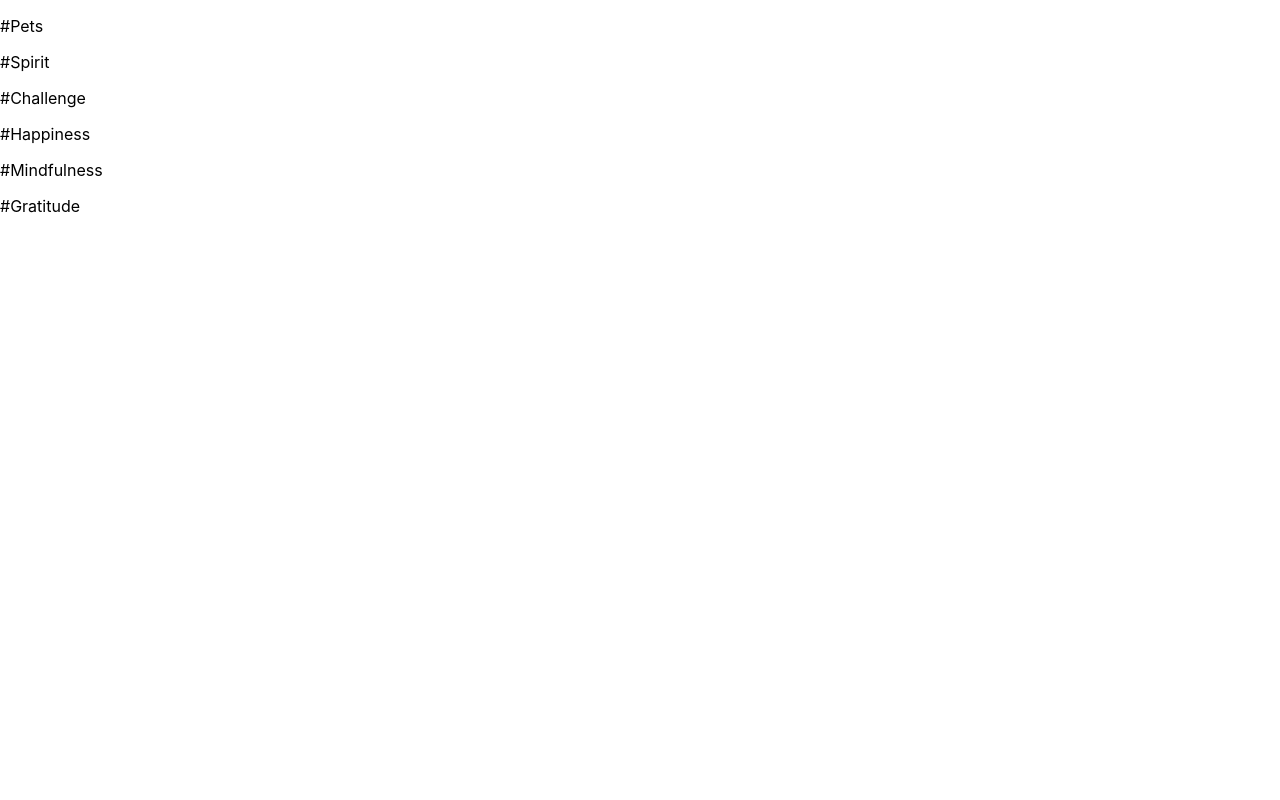
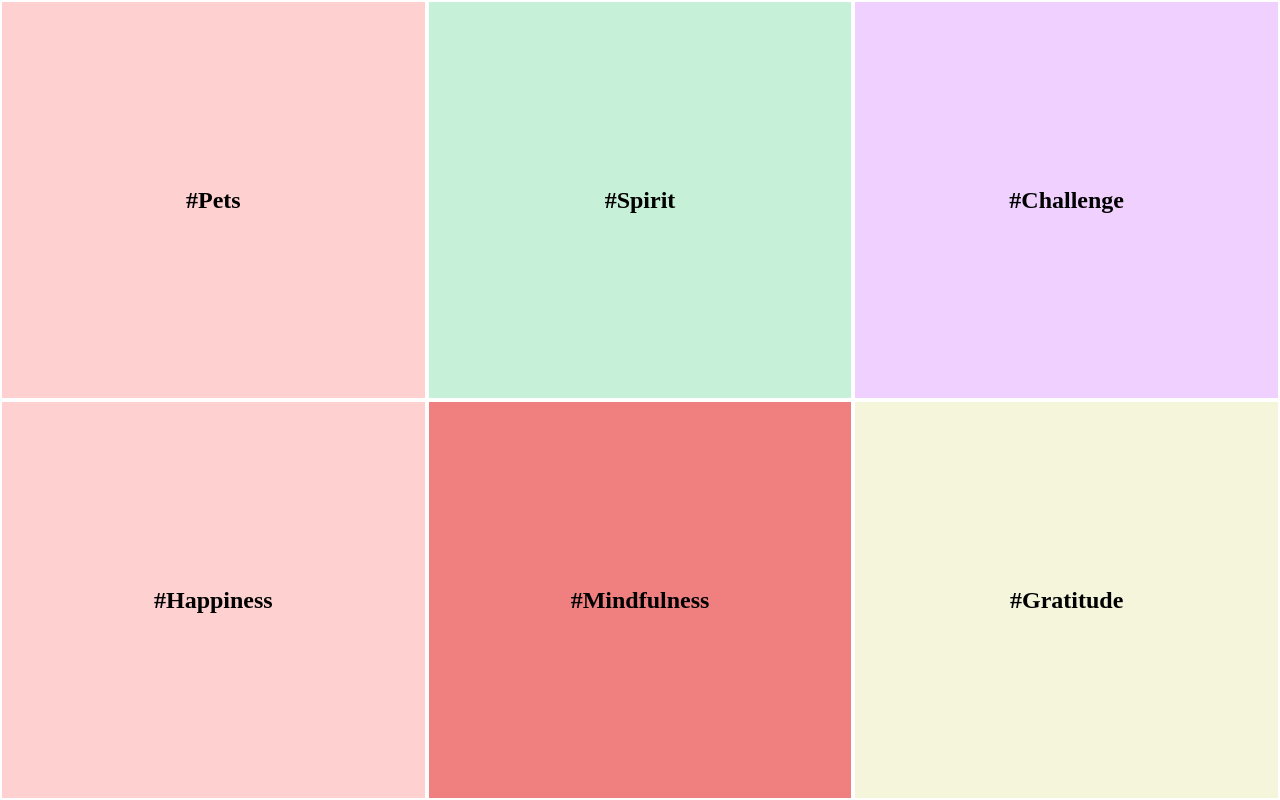
Before and after one commit to MeriemBenIsmail/Reddit-BigData, a React (Create React App) app: page /live-view in a window 1280 px wide. Built offline with nearby package versions, Linux system fonts and the light colour scheme.

Commit message:
added random colors

```diff
--- /dev/null
+++ b/src/components/LiveViewContainer/LiveView.color.js
@@ -0,0 +1,46 @@
+const colors = [
+  "#ffd1dc",
+  "#ffb6c1",
+  "#ffa07a",
+  "#ffb347",
+  "#ffdab9",
+  "#ffe4e1",
+  "#f0fff0",
+  "#f5f5dc",
+  "#f0e68c",
+  "#fafad2",
+  "#fffacd",
+  "#e0ffff",
+  "#e6e6fa",
+  "#d8bfd8",
+  "#dda0dd",
+  "#f08080",
+  "#98fb98",
+  "#b0c4de",
+  "#87ceeb",
+  "#afeeee",
+  "#ffc5d9",
+  "#ffd1e1",
+  "#f0d0ff",
+  "#e5e5ff",
+  "#d0f0c0",
+  "#c7f0d8",
+  "#d0f0ff",
+  "#c7e5ff",
+  "#ffe5c7",
+  "#ffd1c7",
+  "#e5d0c7",
+  "#c7d0e5",
+  "#c7d0ff",
+  "#d0c7ff",
+  "#e5c7ff",
+  "#ffc7e5",
+  "#ffd0d0",
+  "#f0c0d0",
+  "#d0c0f0",
+  "#c0d0f0",
+];
+
+export const getColor = () => {
+  return colors[Math.floor(Math.random() * colors.length)];
+};
--- a/src/components/LiveViewContainer/LiveViewContainer.jsx
+++ b/src/components/LiveViewContainer/LiveViewContainer.jsx
@@ -1,5 +1,7 @@
+import classes from "./LiveViewContainer.module.css";
 import { useEffect, useState } from "react";
 import { MOCK_HASHTAGS } from "../../mockHashtags";
+import LiveViewItem from "../LiveViewItem/LiveViewItem";
 
 const LiveViewContainer = () => {
   const [hashtags, setHashtags] = useState([]);
@@ -32,9 +34,9 @@ const LiveViewContainer = () => {
   }, [hashtags]);
 
   return (
-    <div className="liveViewContainer">
+    <div className={classes.liveViewContainer}>
       {hashtags.slice(0, 6).map((hashtag, index) => {
-        return <p key={index}>{hashtag}</p>;
+        return <LiveViewItem text={hashtag} key={index} />;
       })}
     </div>
   );
--- a/src/components/LiveViewContainer/LiveViewContainer.module.css
+++ b/src/components/LiveViewContainer/LiveViewContainer.module.css
@@ -1,2 +1,8 @@
 .liveViewContainer {
+  width: 100vw;
+  height: 100vh;
+  overflow: hidden;
+  display: grid;
+  grid-template-columns: 1fr 1fr 1fr;
+  grid-template-rows: 1fr 1fr;
 }
--- /dev/null
+++ b/src/components/LiveViewItem/LiveViewItem.jsx
@@ -0,0 +1,15 @@
+import classes from "./LiveViewItem.module.css";
+import { getColor } from "../LiveViewContainer/LiveView.color";
+
+const LiveViewItem = ({ text }) => {
+  return (
+    <div
+      className={classes.liveViewItem}
+      style={{ backgroundColor: getColor() }}
+    >
+      {text}
+    </div>
+  );
+};
+
+export default LiveViewItem;
--- /dev/null
+++ b/src/components/LiveViewItem/LiveViewItem.module.css
@@ -0,0 +1,8 @@
+.liveViewItem {
+  display: flex;
+  align-items: center;
+  justify-content: center;
+  font-size: 24px;
+  font-weight: 600;
+  border: 2px solid white;
+}
--- a/src/index.css
+++ b/src/index.css
@@ -1,13 +1,12 @@
+html {
+  margin: 0;
+}
+
 body {
   margin: 0;
-  font-family: -apple-system, BlinkMacSystemFont, 'Segoe UI', 'Roboto', 'Oxygen',
-    'Ubuntu', 'Cantarell', 'Fira Sans', 'Droid Sans', 'Helvetica Neue',
-    sans-serif;
-  -webkit-font-smoothing: antialiased;
-  -moz-osx-font-smoothing: grayscale;
 }
 
 code {
-  font-family: source-code-pro, Menlo, Monaco, Consolas, 'Courier New',
+  font-family: source-code-pro, Menlo, Monaco, Consolas, "Courier New",
     monospace;
 }
```
